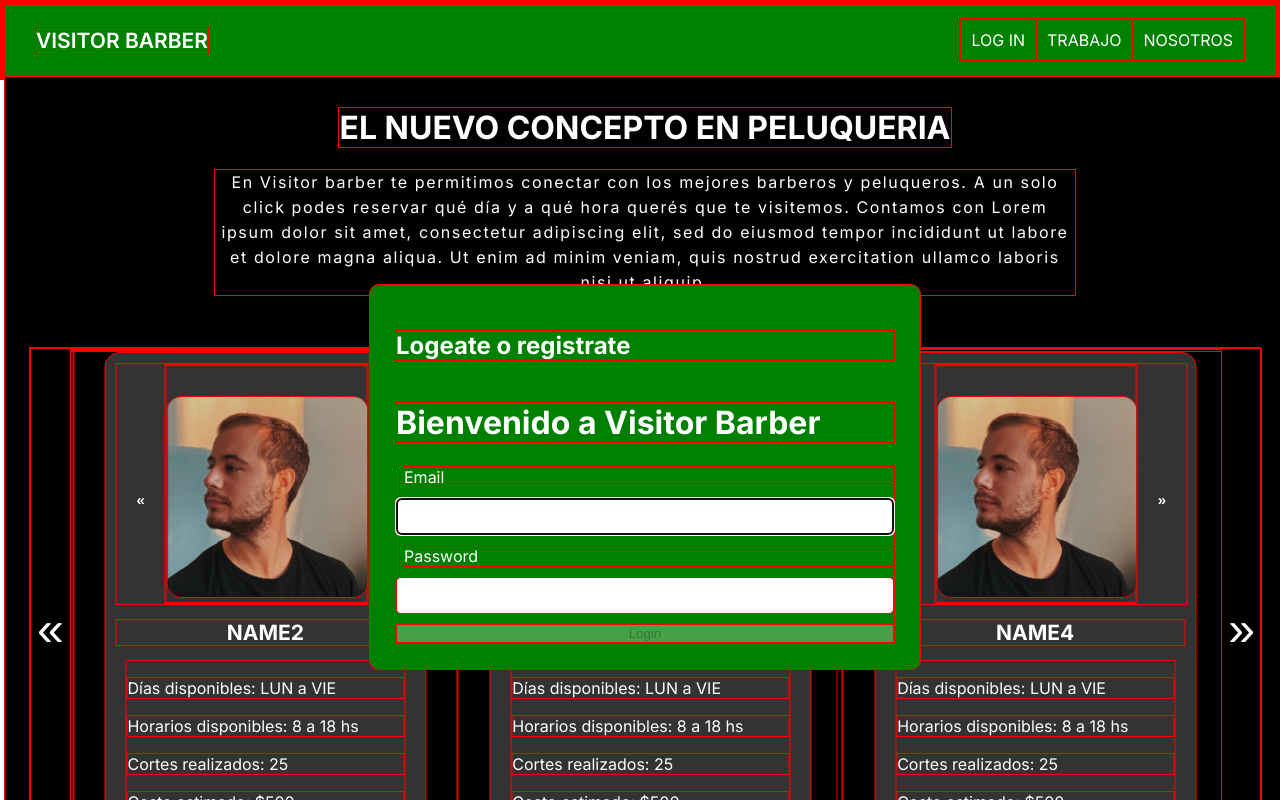
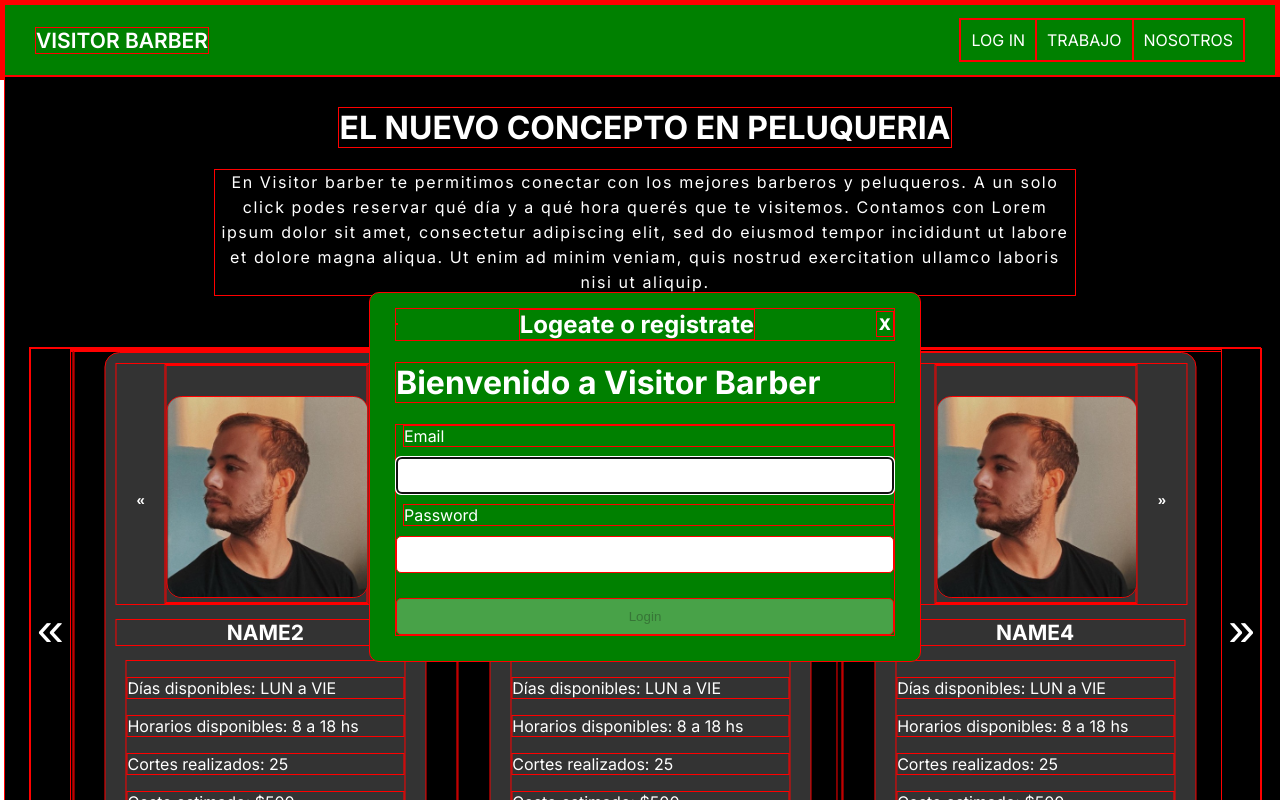
Before and after one commit to perassijulian/VisitorBarber, a React (Create React App) app: page / in a window 1280 px wide. Both pictures are taken after a click on the element "LOG IN". Built offline with nearby package versions, Linux system fonts and the light colour scheme.

Commit message:
add login

```diff
--- a/src/App.scss
+++ b/src/App.scss
@@ -2,7 +2,7 @@
 
 
 body {
-    margin:0px;
+    margin:0%;
     color: #FFF;
     font-family: $Inter;
 }
@@ -11,11 +11,13 @@ body {
     //TODO
     //backgroundColor is set at <Main /> because
     //when <Landing /> is shown it fades
+    margin:0%;
     background-color: black;
     display: flex;
     flex-direction: column;
     align-items: center;
-    width: 100%;
+    min-width: 100%;
+    min-height: 100%;
     position: fixed;
     z-index: 0;
 
--- a/src/components/Landing.js
+++ b/src/components/Landing.js
@@ -33,9 +33,13 @@ const Landing = (props) => {
 
         <div ref={landingRef} className='landing'>
             <div className='landing--box'>
-                <h2>Logeate o registrate</h2>
+                <div className='landing--box--header'>
+                    <div></div>
+                    <h2>Logeate o registrate</h2>
+                    <div className='landing--box--header--close' onClick={()=>{props.setShowLanding(false)}}>X</div>
+                </div>
                 <h1>Bienvenido a Visitor Barber</h1>
-                <form className='landing--login' onSubmit={handleSubmit}>
+                <form className='landing--box--login' onSubmit={handleSubmit}>
                     <label>Email</label>
                     <input
                         autoFocus
--- a/src/styles/Landing.scss
+++ b/src/styles/Landing.scss
@@ -1,4 +1,4 @@
-*{
+* {
     border: 1px solid red;
 }
 
@@ -6,8 +6,8 @@
     display: flex;
     justify-content: center;
     align-items: center;
-    height: 800px;
-    width: 100%;
+    min-height: 100%;
+    min-width: 100%;
     position: fixed;
     z-index: 1;
 
@@ -18,7 +18,32 @@
         width: 500px;
 
         padding: 25px;
+        padding-top: 15px;
         border-radius: 10px;
+
+        &--header{
+            display: flex;
+            justify-content: space-between;
+            align-items:center;
+
+            h2{
+                margin:0%;
+                padding: 0%;
+            }
+
+            &--close{
+                cursor: pointer;
+                padding: 2px;
+                font-weight: 900;
+
+                &:hover{
+                    opacity: 0.7;
+                }
+                &:active{
+                    opacity: 0.3;
+                }
+
+            }
         }
 
         &--login{
@@ -36,6 +61,13 @@
                 padding: 10px;
             }
 
+            button{
+                margin-top:15px;
+                padding: 10px;
+                border-radius: 5px;
+            }
+
 
         }
     }
+}
```
Lines whose indentation alone changed are shown as unchanged.
